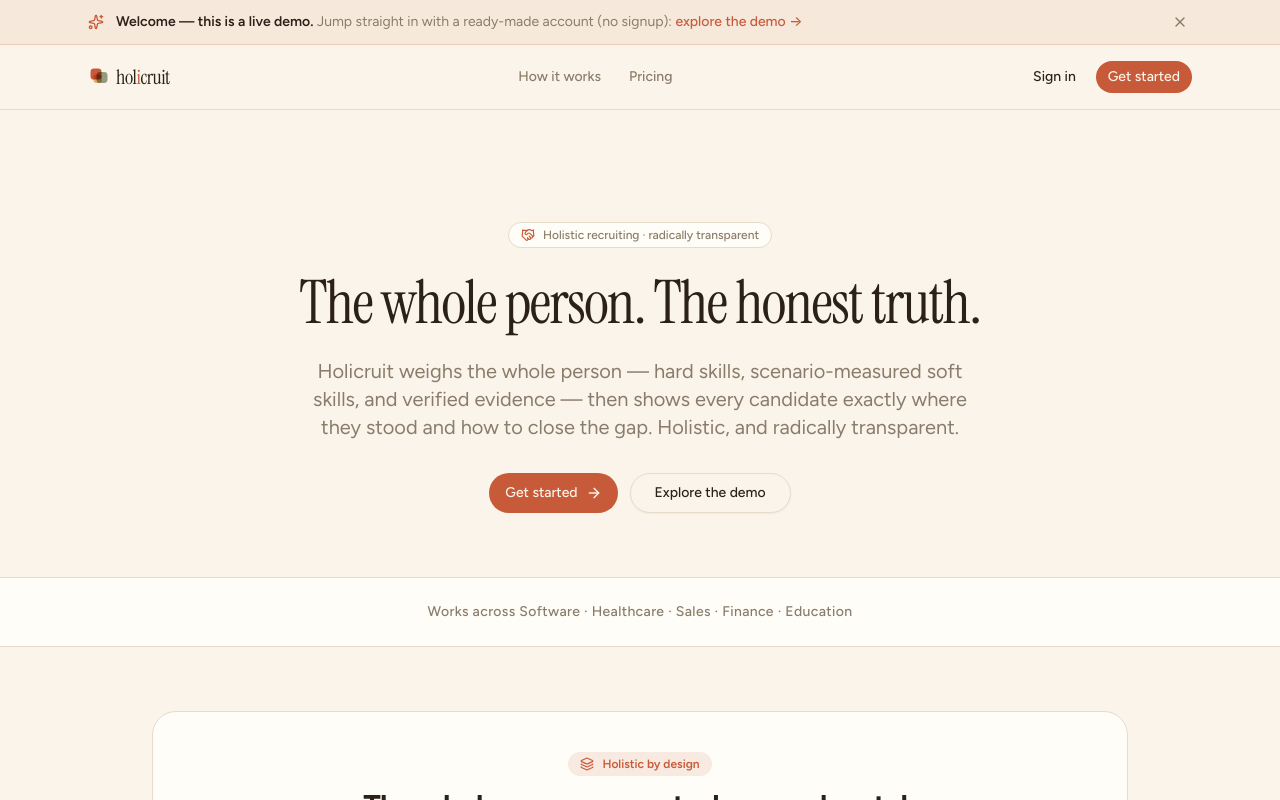
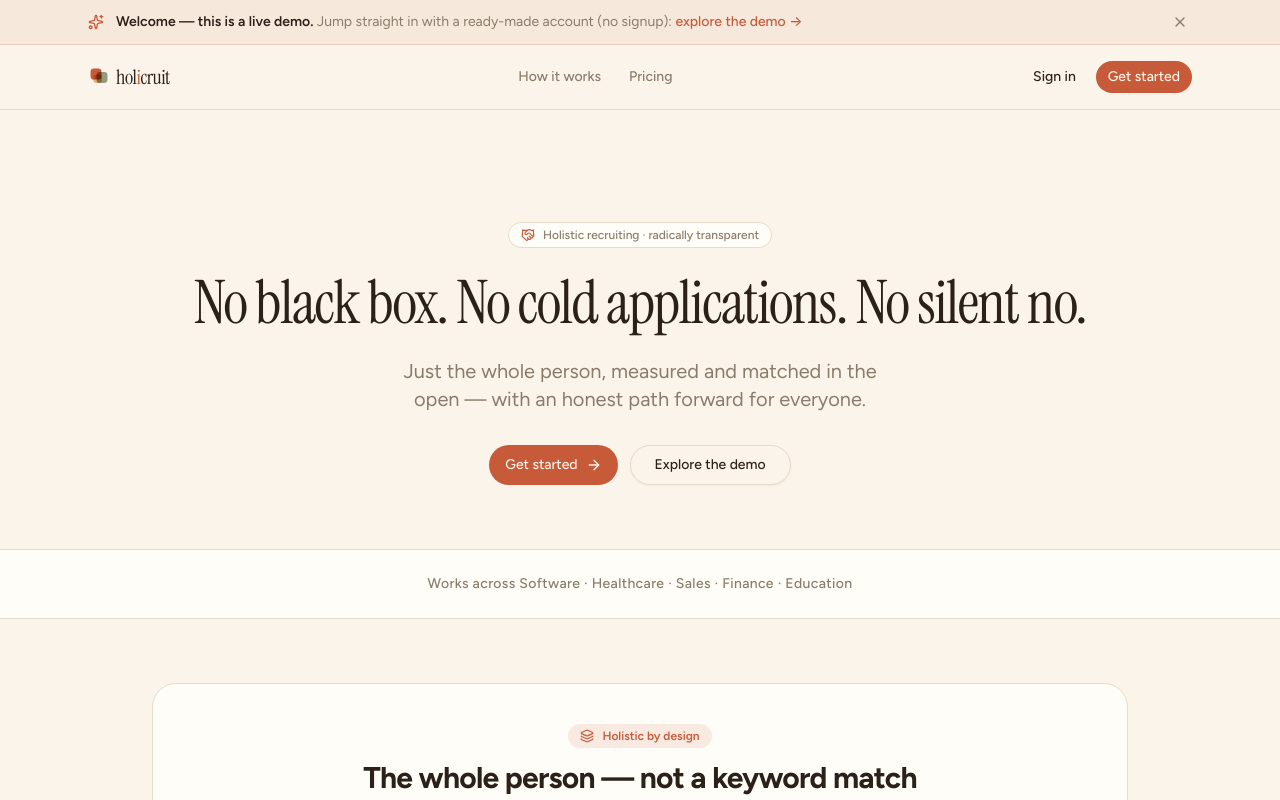
Before and after one commit to nilsweiler-ship-it/Holicruit, a Next.js app: page / in a window 1280 px wide. Shown: the top 800 px of the page. Built offline with nearby package versions, Linux system fonts and the light colour scheme.

Commit message:
New slogan + URL import + per-skill weighting + applied skill checks + assessment editor

```diff
--- a/src/app/(marketing)/page.tsx
+++ b/src/app/(marketing)/page.tsx
@@ -16,9 +16,9 @@
 import { Button } from "@/components/ui/button";
 
 export const metadata: Metadata = {
-  title: "Holicruit — Recruiting that tells you the truth",
+  title: "Holicruit — No black box. No cold applications. No silent no.",
   description:
-    "Holistic, opt-in recruiting built on radical transparency. Every candidate sees their fit, the gap that cost them the role, and a path to close it. No black box, no silent rejections.",
+    "Just the whole person, measured and matched in the open — with an honest path forward for everyone. Holistic, opt-in, radically transparent hiring.",
 };
 
 const FEATURES = [
@@ -77,12 +77,11 @@
           Holistic recruiting · radically transparent
         </span>
         <h1 className="font-serif mt-6 text-balance text-4xl tracking-tight sm:text-6xl">
-          The whole person. The honest truth.
+          No black box. No cold applications. No silent no.
         </h1>
         <p className="mx-auto mt-6 max-w-2xl text-balance text-lg text-muted-foreground sm:text-xl">
-          Holicruit weighs the whole person — hard skills, scenario-measured soft
-          skills, and verified evidence — then shows every candidate exactly where
-          they stood and how to close the gap. Holistic, and radically transparent.
+          Just the whole person, measured and matched in the open — with an honest
+          path forward for everyone.
         </p>
         <div className="mt-8 flex flex-col items-center justify-center gap-3 sm:flex-row">
           <Button asChild size="lg">
--- a/src/app/layout.tsx
+++ b/src/app/layout.tsx
@@ -15,9 +15,9 @@
 };
 
 export const metadata: Metadata = {
-  title: "Holicruit - Transparent, Holistic Recruiting",
+  title: "Holicruit — No black box. No cold applications. No silent no.",
   description:
-    "Radical transparency in hiring. Candidates see exactly which skills they lack. Hiring managers see every candidate scored. Everyone wins when everyone knows where they stand.",
+    "Just the whole person, measured and matched in the open — with an honest path forward for everyone. Holistic, opt-in, radically transparent hiring.",
   appleWebApp: {
     capable: true,
     title: "Holicruit",
```
Also changed, not shown: public/landing.html (+2 -2 lines).
